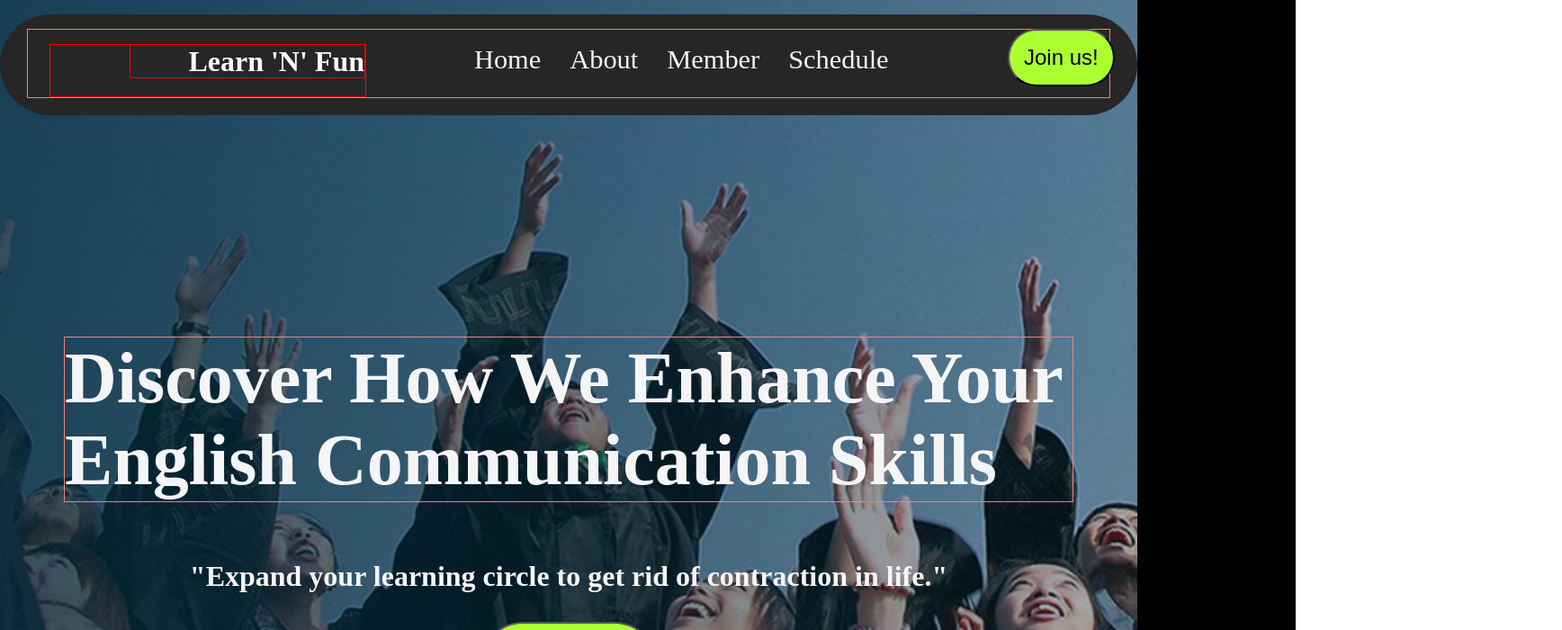
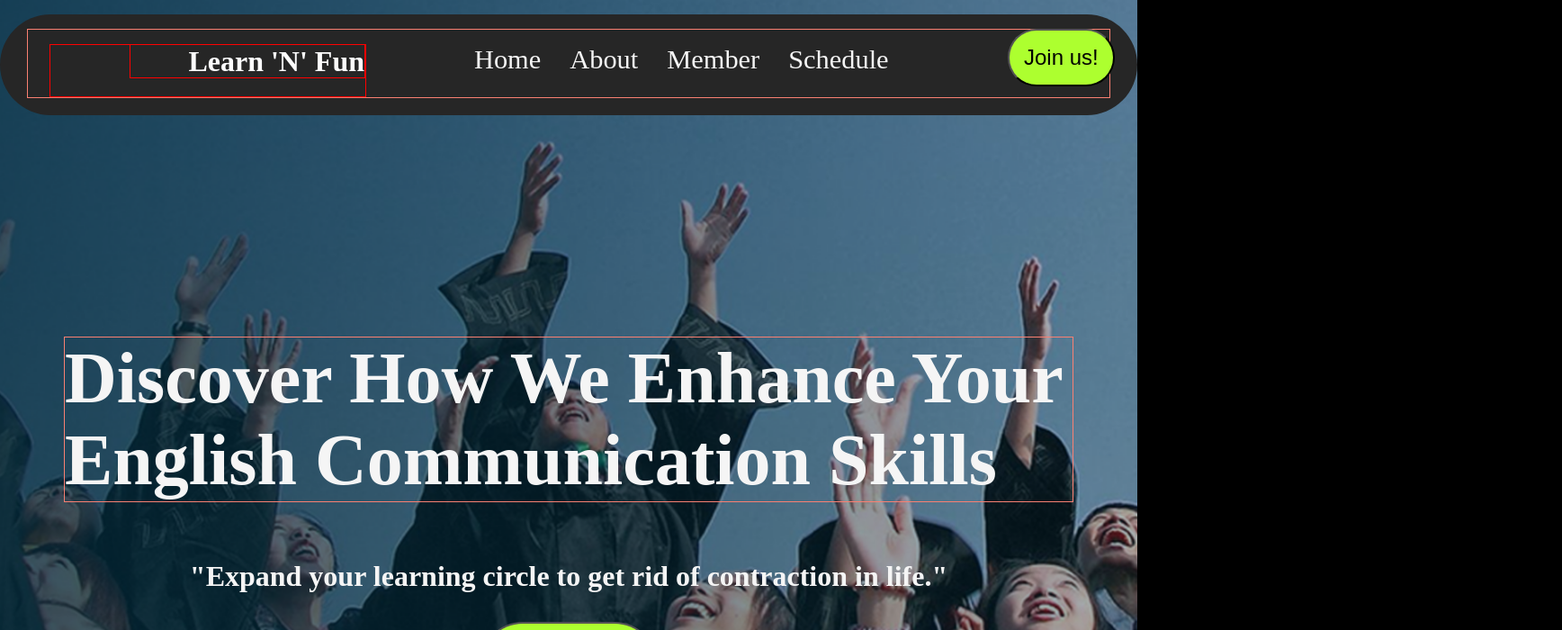
Before and after one commit to neelamraikwar9/LearnNFun, a React (Vite) app: page / in a window 1280 px wide. Shown: the top 700 px of the page at 90% size, 1736 px wide, since content can reach past the window. Built offline with nearby package versions, Linux system fonts and the light colour scheme.

Commit message:
modified file

```diff
--- a/index.html
+++ b/index.html
@@ -6,8 +6,7 @@
     <meta name="viewport" content="width=device-width, initial-scale=1.0" />
     <title>vite-project</title>
   </head>
-  <body style="background-color: white;">
-    <!-- <div style="background-color: #010a4dff; width: 100%; height: 10rem; padding: 0rem;"> -->
+  <body>
     <div id="root"></div>
     <script type="module" src="/src/main.jsx"></script>
   </body>
--- a/src/index.css
+++ b/src/index.css
@@ -69,12 +69,12 @@ button:focus-visible {
 
 #root {
 
-  margin: 0 rem;
+  margin: 0rem;
   padding: 0rem;
   box-sizing: border-box;
   background-color: black;
   /* width: 100%; */
-  width: 180vh;
+  width: 217vh;
 
 }
 
```
